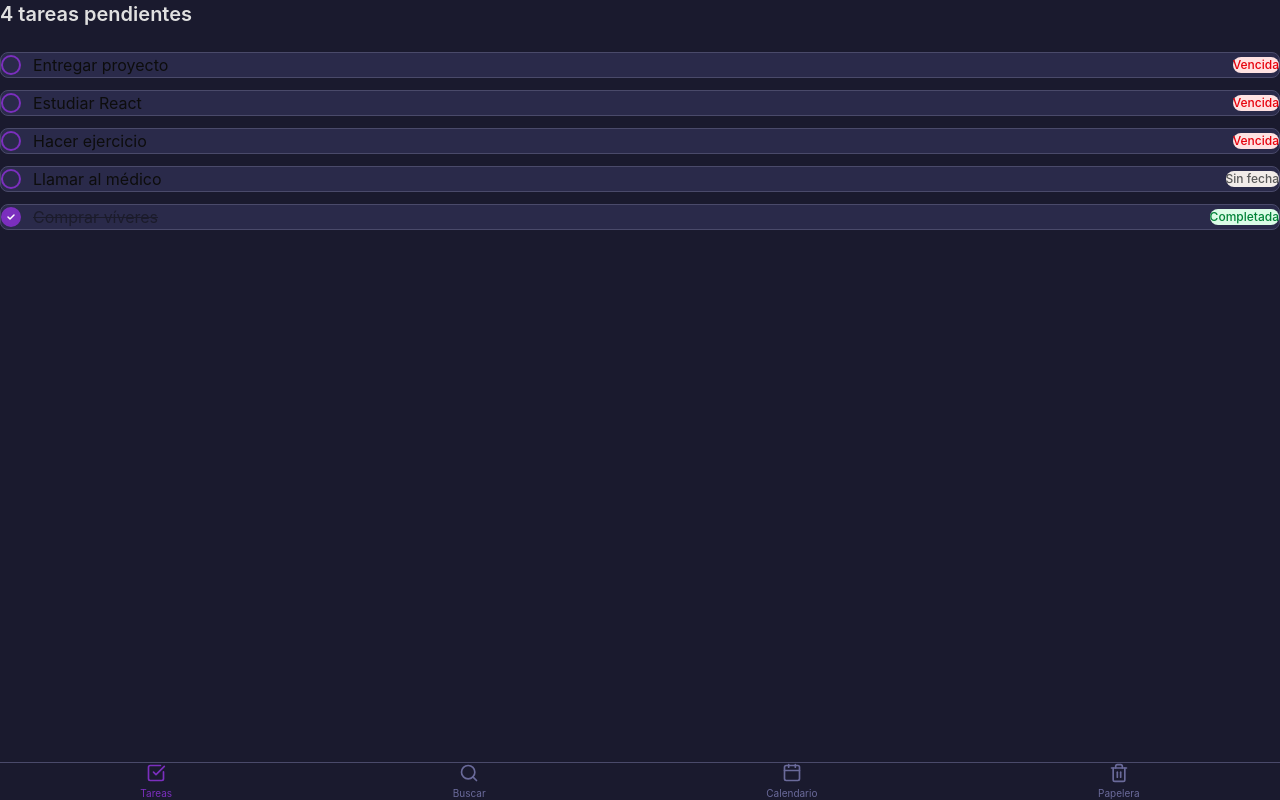
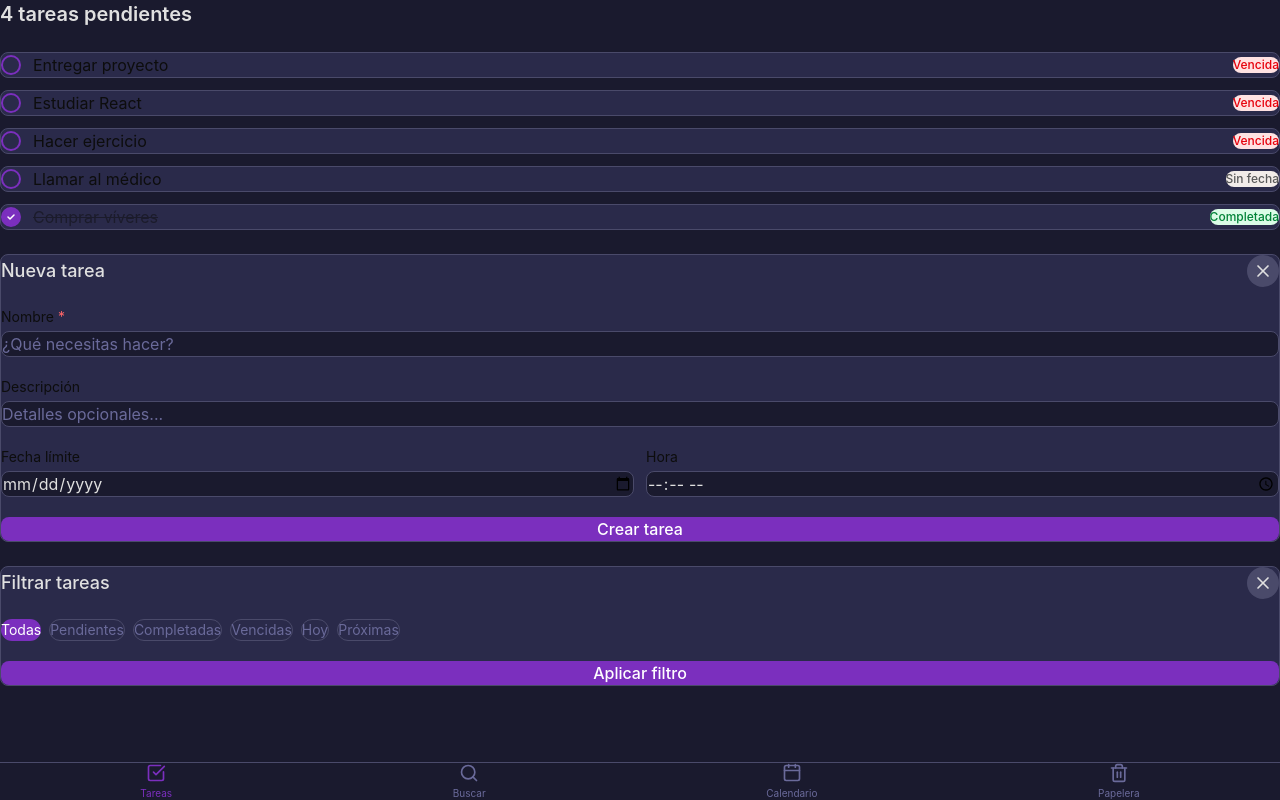
Before and after one commit to JDHernandez935/To-do-list, a React (Vite) app: page / in a window 1280 px wide. Built offline with nearby package versions, Linux system fonts and the light colour scheme; a web font is replaced by a local one.

Commit message:
feat(organism): se agrega el Taskform y la ventana modal para los filtros

```diff
--- a/src/App.jsx
+++ b/src/App.jsx
@@ -3,9 +3,13 @@ import { useState } from "react"
 import Text from "./atoms/Text"
 import TaskList from "./organism/TaskList"
 import Navbar from "./organism/NavBar"
+import TaskForm from "./organism/TaskForm"
+import FilterModal from "./organism/FilterModal"
 
 function App() {
   const [activeTab, setActiveTab] = useState("home")
+  const [activeFilter, setActiveFilter] = useState("all")
+
   const [tasks, setTasks] = useState([
     { id: 1, title: "Entregar proyecto", dueDate: "2024-04-09", completed: false },
     { id: 2, title: "Estudiar React", dueDate: "2024-04-04", completed: false },
@@ -20,16 +24,32 @@ function App() {
     ))
   }
 
-
   return (
     <div className="p-8 flex flex-col gap-6 bg-[#1a1a2e] min-h-screen">
-       <Text variant="h2" className="text-[#e0e0e0]">
+      <Text variant="h2" className="text-[#e0e0e0]">
         {tasks.filter(t => !t.completed).length} tareas pendientes
-        </Text>
-        <TaskList tasks={tasks} onToggle={handleToggle} />
+      </Text>
 
-        <div className="fixed bottom-0 left-0 right-0 bg-[#1a1a2e] border-t border-[#4a4a6a]">
-          <Navbar activeTab={activeTab} onTabChange={setActiveTab} />
+      <TaskList tasks={tasks} onToggle={handleToggle} />
+
+      <div className="fixed bottom-0 left-0 right-0 bg-[#1a1a2e] border-t border-[#4a4a6a]">
+        <Navbar activeTab={activeTab} onTabChange={setActiveTab} />
+      </div>
+
+      <div className="p-4 rounded-lg bg-[#2a2a4a] border border-[#4a4a6a]">
+        <TaskForm
+          mode="create"
+          onSubmit={(data) => console.log("Crear:", data)}
+          onCancel={() => console.log("Cancelar")}
+        />
+      </div>
+
+      <div className="p-4 rounded-lg bg-[#2a2a4a] border border-[#4a4a6a]">
+        <FilterModal
+          activeFilter={activeFilter}
+          onFilterChange={setActiveFilter}
+          onClose={() => console.log("Cerrar filtros")}
+        />
       </div>
     </div>
   )
--- /dev/null
+++ b/src/organism/FilterModal.jsx
@@ -0,0 +1,64 @@
+import FilterChip from "../molecules/FilterChip"
+import IconButton from "../molecules/IconButton"
+import Text from "../atoms/Text"
+import Button from "../atoms/Button"
+
+function FilterModal({ activeFilter, onFilterChange, onClose, className = "" }) {
+  const filters = [
+    { id: "all", label: "Todas" },
+    { id: "pending", label: "Pendientes" },
+    { id: "completed", label: "Completadas" },
+    { id: "overdue", label: "Vencidas" },
+    { id: "today", label: "Hoy" },
+    { id: "soon", label: "Próximas" },
+  ]
+
+  return (
+    <div className={`flex flex-col gap-5 ${className}`}>
+
+      <div className="flex items-center justify-between">
+        <Text variant="h3" className="text-[#e0e0e0]">
+          Filtrar tareas
+        </Text>
+        <IconButton
+          iconName="X"
+          onClick={onClose}
+          className="w-8 h-8 rounded-full bg-[#4a4a6a] hover:bg-[#6a6a9a]"
+          iconClassName="text-[#e0e0e0]"
+        />
+      </div>
+
+      <div className="flex flex-wrap gap-2">
+        {filters.map(filter => (
+          <FilterChip
+            key={filter.id}
+            label={filter.label}
+            active={activeFilter === filter.id}
+            onClick={() => onFilterChange(filter.id)}
+            activeClassName="bg-[#7B2FBE] text-white"
+            inactiveClassName="
+              bg-[#2a2a4a] text-[#6a6a9a]
+              border border-[#4a4a6a]
+              hover:border-[#7B2FBE]
+            "
+          />
+        ))}
+      </div>
+
+      <Button
+        onClick={onClose}
+        className="
+          w-full py-2 rounded-lg font-medium
+          bg-[#7B2FBE] text-white
+          hover:bg-[#9B4FDE]
+          active:scale-95 transition-all duration-150
+        "
+      >
+        Aplicar filtro
+      </Button>
+
+    </div>
+  )
+}
+
+export default FilterModal
--- /dev/null
+++ b/src/organism/TaskForm.jsx
@@ -0,0 +1,131 @@
+import { useState } from "react"
+import FormField from "../molecules/FormField"
+import IconButton from "../molecules/IconButton"
+import Button from "../atoms/Button"
+import Text from "../atoms/Text"
+
+function TaskForm({ mode = "create", task = null, onSubmit, onCancel, onDelete, className = "" }) {
+  const [form, setForm] = useState({
+    title: task?.title || "",
+    description: task?.description || "",
+    dueDate: task?.dueDate || "",
+    dueTime: task?.dueTime || "",
+  })
+
+  const isReadOnly = mode === "readonly"
+  const isEdit = mode === "edit"
+
+  const handleChange = (field) => (e) => {
+    setForm({ ...form, [field]: e.target.value })
+  }
+
+  const handleSubmit = () => {
+    if (!form.title.trim()) return
+    onSubmit(form)
+  }
+
+  return (
+    <div className={`flex flex-col gap-5 ${className}`}>
+
+      <div className="flex items-center justify-between">
+        <Text variant="h3" className="text-[#e0e0e0]">
+          {mode === "create" ? "Nueva tarea" : mode === "edit" ? "Editar tarea" : form.title}
+        </Text>
+        <IconButton
+          iconName="X"
+          onClick={onCancel}
+          className="w-8 h-8 rounded-full bg-[#4a4a6a] hover:bg-[#6a6a9a]"
+          iconClassName="text-[#e0e0e0]"
+        />
+      </div>
+
+      <FormField
+        label="Nombre"
+        placeholder="¿Qué necesitas hacer?"
+        value={form.title}
+        onChange={handleChange("title")}
+        required
+        inputClassName={`
+          bg-[#1a1a2e] border-[#4a4a6a]
+          text-[#e0e0e0] placeholder-[#6a6a9a]
+          focus:border-[#7B2FBE]
+          ${isReadOnly ? "pointer-events-none opacity-70" : ""}
+        `}
+      />
+
+      <FormField
+        label="Descripción"
+        placeholder="Detalles opcionales..."
+        value={form.description}
+        onChange={handleChange("description")}
+        inputClassName={`
+          bg-[#1a1a2e] border-[#4a4a6a]
+          text-[#e0e0e0] placeholder-[#6a6a9a]
+          focus:border-[#7B2FBE]
+          ${isReadOnly ? "pointer-events-none opacity-70" : ""}
+        `}
+      />
+
+      <div className="flex gap-3">
+        <FormField
+          label="Fecha límite"
+          type="date"
+          value={form.dueDate}
+          onChange={handleChange("dueDate")}
+          className="flex-1"
+          inputClassName={`
+            bg-[#1a1a2e] border-[#4a4a6a]
+            text-[#e0e0e0]
+            focus:border-[#7B2FBE]
+            ${isReadOnly ? "pointer-events-none opacity-70" : ""}
+          `}
+        />
+        <FormField
+          label="Hora"
+          type="time"
+          value={form.dueTime}
+          onChange={handleChange("dueTime")}
+          className="flex-1"
+          inputClassName={`
+            bg-[#1a1a2e] border-[#4a4a6a]
+            text-[#e0e0e0]
+            focus:border-[#7B2FBE]
+            ${isReadOnly ? "pointer-events-none opacity-70" : ""}
+          `}
+        />
+      </div>
+
+      {!isReadOnly && (
+        <div className="flex gap-3 pt-2">
+          <Button
+            onClick={handleSubmit}
+            className="
+              flex-1 py-2 rounded-lg font-medium
+              bg-[#7B2FBE] text-white
+              hover:bg-[#9B4FDE]
+              active:scale-95 transition-all duration-150
+            "
+          >
+            {isEdit ? "Guardar cambios" : "Crear tarea"}
+          </Button>
+
+          {isEdit && onDelete && (
+            <IconButton
+              iconName="Trash2"
+              onClick={onDelete}
+              className="
+                w-10 h-10 rounded-lg
+                bg-[#4a4a6a] hover:bg-red-500
+                active:scale-95 transition-all duration-150
+              "
+              iconClassName="text-[#e0e0e0]"
+            />
+          )}
+        </div>
+      )}
+
+    </div>
+  )
+}
+
+export default TaskForm
```
